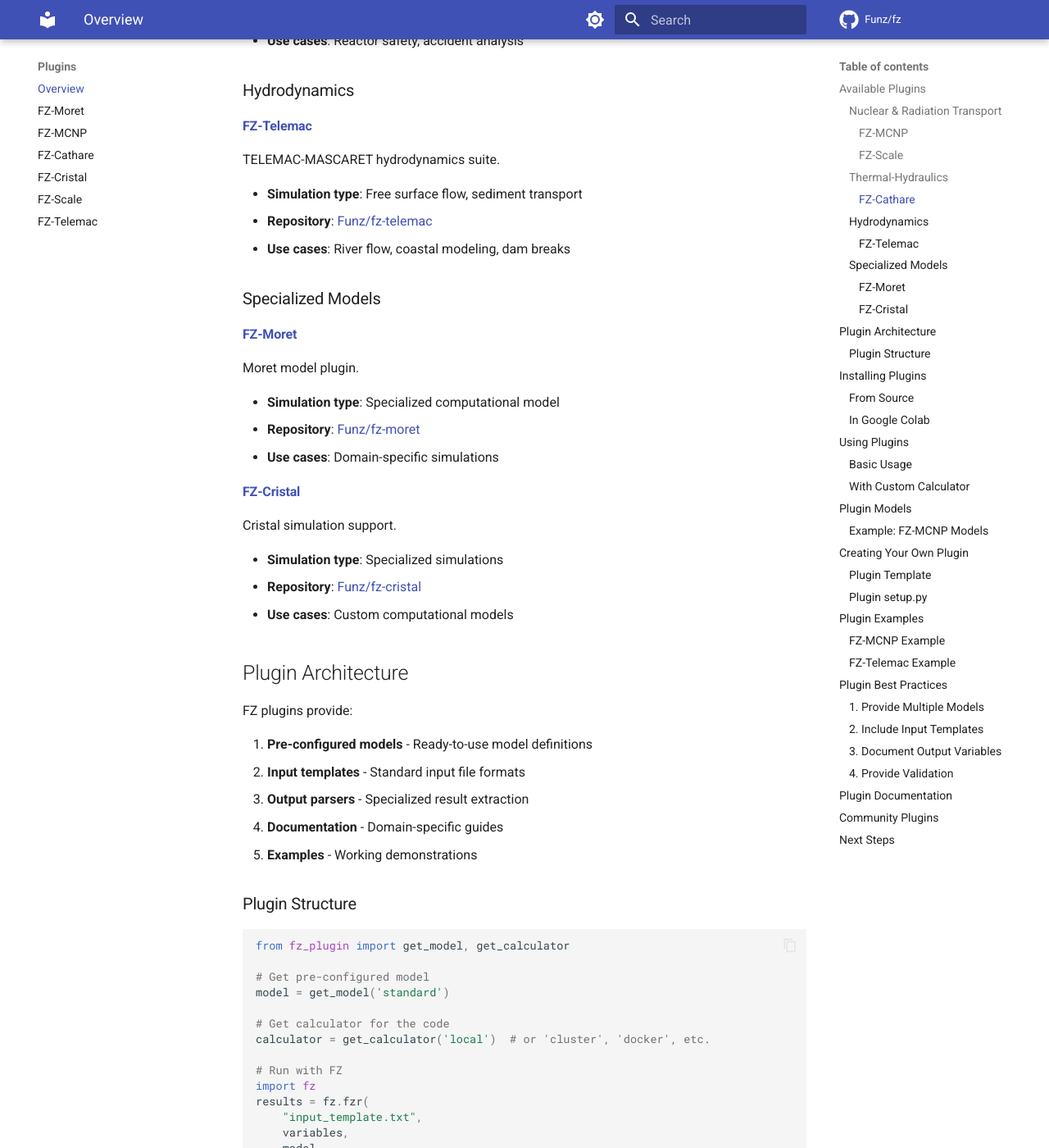
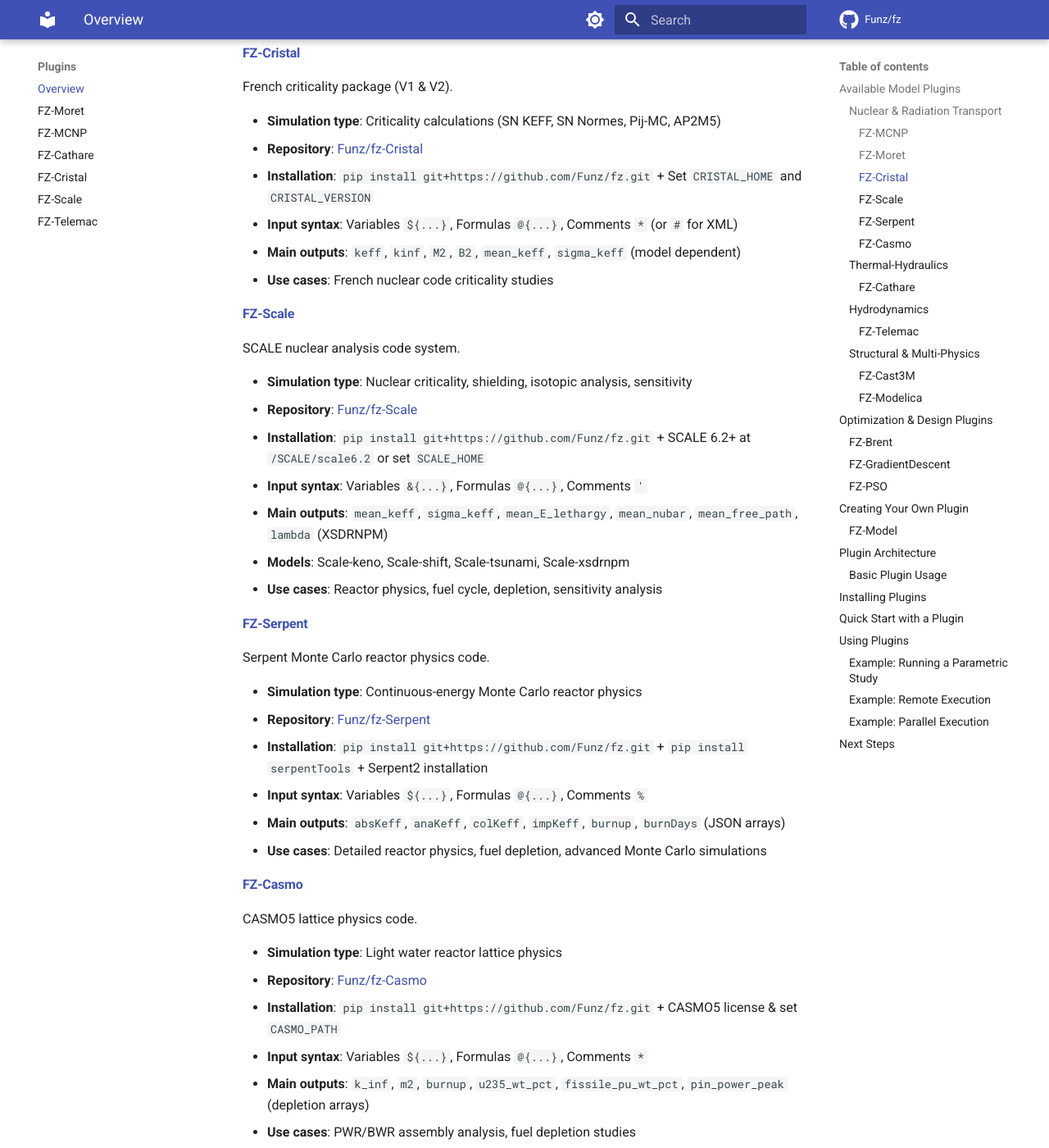
Before and after one commit to Funz/fz.github.io, an MkDocs documentation site: the page built from docs/plugins/index.md, in a window 1280 px wide and 1400 px high, scrolled down 975 px. Shown: the whole window at 82% size. Built offline with MkDocs 1.6.1 and Material for MkDocs 9.7.7, drawn with Linux system fonts in a browser that asks for light colours; comment, search, counter and statistics services are not loaded; the version menu is left out; some of the changed text lies outside the part shown.

Commit message:
sync to 0.9.1

````diff
--- a/docs/plugins/index.md
+++ b/docs/plugins/index.md
@@ -2,32 +2,82 @@
 
 FZ plugins extend the framework with specialized support for specific simulation codes and computational models.
 
-## Available Plugins
+## Available Model Plugins
 
 ### Nuclear & Radiation Transport
 
 #### [FZ-MCNP](mcnp.md)
 Monte Carlo N-Particle Transport Code support.
 
-- **Simulation type**: Radiation transport
-- **Repository**: [Funz/fz-mcnp](https://github.com/Funz/fz-mcnp)
+- **Simulation type**: Radiation transport, criticality calculations
+- **Repository**: [Funz/fz-MCNP](https://github.com/Funz/fz-MCNP)
+- **Installation**: `pip install git+https://github.com/Funz/fz.git` + Set `MCNP_PATH` environment variable
+- **Input syntax**: Variables `%(...)`, Formulas `@{...}`, Comments `C `
+- **Main outputs**: `mean_keff`, `sigma_keff`
 - **Use cases**: Shielding, criticality, dose calculations
+
+#### [FZ-Moret](moret.md)
+MORET Monte Carlo criticality safety calculations.
+
+- **Simulation type**: Reactor physics criticality
+- **Repository**: [Funz/fz-Moret](https://github.com/Funz/fz-Moret)
+- **Installation**: `fz.install('Moret')` + Install MORET at `/opt/MORET/scripts/moret.py`
+- **Input syntax**: Variables `${...}`, Formulas `@{...}`, Comments `*`
+- **Main outputs**: `mean_keff`, `sigma_keff`, `dkeff_pertu`, `sigma_dkeff_pertu`
+- **Use cases**: Criticality safety, parametric reactor studies
+
+#### [FZ-Cristal](cristal.md)
+French criticality package (V1 & V2).
+
+- **Simulation type**: Criticality calculations (SN KEFF, SN Normes, Pij-MC, AP2M5)
+- **Repository**: [Funz/fz-Cristal](https://github.com/Funz/fz-Cristal)
+- **Installation**: `pip install git+https://github.com/Funz/fz.git` + Set `CRISTAL_HOME` and `CRISTAL_VERSION`
+- **Input syntax**: Variables `${...}`, Formulas `@{...}`, Comments `*` (or `#` for XML)
+- **Main outputs**: `keff`, `kinf`, `M2`, `B2`, `mean_keff`, `sigma_keff` (model dependent)
+- **Use cases**: French nuclear code criticality studies
 
 #### [FZ-Scale](scale.md)
 SCALE nuclear analysis code system.
 
-- **Simulation type**: Nuclear criticality, shielding, isotopic analysis
-- **Repository**: [Funz/fz-scale](https://github.com/Funz/fz-scale)
-- **Use cases**: Reactor physics, fuel cycle, depletion
+- **Simulation type**: Nuclear criticality, shielding, isotopic analysis, sensitivity
+- **Repository**: [Funz/fz-Scale](https://github.com/Funz/fz-Scale)
+- **Installation**: `pip install git+https://github.com/Funz/fz.git` + SCALE 6.2+ at `/SCALE/scale6.2` or set `SCALE_HOME`
+- **Input syntax**: Variables `&{...}`, Formulas `@{...}`, Comments `'`
+- **Main outputs**: `mean_keff`, `sigma_keff`, `mean_E_lethargy`, `mean_nubar`, `mean_free_path`, `lambda` (XSDRNPM)
+- **Models**: Scale-keno, Scale-shift, Scale-tsunami, Scale-xsdrnpm
+- **Use cases**: Reactor physics, fuel cycle, depletion, sensitivity analysis
+
+#### [FZ-Serpent](https://github.com/Funz/fz-Serpent)
+Serpent Monte Carlo reactor physics code.
+
+- **Simulation type**: Continuous-energy Monte Carlo reactor physics
+- **Repository**: [Funz/fz-Serpent](https://github.com/Funz/fz-Serpent)
+- **Installation**: `pip install git+https://github.com/Funz/fz.git` + `pip install serpentTools` + Serpent2 installation
+- **Input syntax**: Variables `${...}`, Formulas `@{...}`, Comments `%`
+- **Main outputs**: `absKeff`, `anaKeff`, `colKeff`, `impKeff`, `burnup`, `burnDays` (JSON arrays)
+- **Use cases**: Detailed reactor physics, fuel depletion, advanced Monte Carlo simulations
+
+#### [FZ-Casmo](https://github.com/Funz/fz-Casmo)
+CASMO5 lattice physics code.
+
+- **Simulation type**: Light water reactor lattice physics
+- **Repository**: [Funz/fz-Casmo](https://github.com/Funz/fz-Casmo)
+- **Installation**: `pip install git+https://github.com/Funz/fz.git` + CASMO5 license & set `CASMO_PATH`
+- **Input syntax**: Variables `${...}`, Formulas `@{...}`, Comments `*`
+- **Main outputs**: `k_inf`, `m2`, `burnup`, `u235_wt_pct`, `fissile_pu_wt_pct`, `pin_power_peak` (depletion arrays)
+- **Use cases**: PWR/BWR assembly analysis, fuel depletion studies
 
 ### Thermal-Hydraulics
 
 #### [FZ-Cathare](cathare.md)
 CATHARE thermal-hydraulic system code.
 
-- **Simulation type**: Thermal-hydraulics
-- **Repository**: [Funz/fz-cathare](https://github.com/Funz/fz-cathare)
-- **Use cases**: Reactor safety, accident analysis
+- **Simulation type**: Thermal-hydraulics for reactor safety
+- **Repository**: [Funz/fz-Cathare](https://github.com/Funz/fz-Cathare)
+- **Installation**: `pip install fz` + CATHARE installation
+- **Input syntax**: Variables `$(...)`, Formulas `@(...)`, Comments `*`
+- **Main outputs**: EVOLUTION data from FORT07 (TIME_*, Z_* variables with time series)
+- **Use cases**: Reactor safety, accident analysis, transient simulations
 
 ### Hydrodynamics
 
@@ -35,325 +85,185 @@
 TELEMAC-MASCARET hydrodynamics suite.
 
 - **Simulation type**: Free surface flow, sediment transport
-- **Repository**: [Funz/fz-telemac](https://github.com/Funz/fz-telemac)
-- **Use cases**: River flow, coastal modeling, dam breaks
+- **Repository**: [Funz/fz-Telemac](https://github.com/Funz/fz-Telemac)
+- **Installation**: `pip install git+https://github.com/Funz/fz.git` + `pip install PyTelTools` + Telemac (or Docker)
+- **Input syntax**: Variables `$(...)`, Formulas `@(...)`, Comments `/`
+- **Main outputs**: `S`, `H` (water surface, depth time series at POI from CSV)
+- **Use cases**: River flow, coastal modeling, dam breaks, flood analysis
 
-### Specialized Models
+### Structural & Multi-Physics
 
-#### [FZ-Moret](moret.md)
-Moret model plugin.
+#### [FZ-Cast3M](https://github.com/Funz/fz-Cast3M)
+Cast3m finite element software.
 
-- **Simulation type**: Specialized computational model
-- **Repository**: [Funz/fz-moret](https://github.com/Funz/fz-moret)
-- **Use cases**: Domain-specific simulations
+- **Simulation type**: Structural and fluid mechanics FEM
+- **Repository**: [Funz/fz-Cast3M](https://github.com/Funz/fz-Cast3M)
+- **Installation**: `pip install git+https://github.com/Funz/fz.git` + Cast3m (castem2000/cast3m in PATH)
+- **Input syntax**: Variables `$(...)`, Formulas `%(...)`, Comments `*`
+- **Main outputs**: MESS variables, text files (*.txt), CSV files (*.csv)
+- **Use cases**: Structural mechanics, thermal analysis, coupled simulations
 
-#### [FZ-Cristal](cristal.md)
-Cristal simulation support.
+#### [FZ-Modelica](https://github.com/Funz/fz-Modelica)
+OpenModelica multi-physics simulation.
 
-- **Simulation type**: Specialized simulations
-- **Repository**: [Funz/fz-cristal](https://github.com/Funz/fz-cristal)
-- **Use cases**: Custom computational models
+- **Simulation type**: Multi-domain modeling (mechanics, thermodynamics, electrical, control)
+- **Repository**: [Funz/fz-Modelica](https://github.com/Funz/fz-Modelica)
+- **Installation**: `pip install git+https://github.com/Funz/fz.git` + OpenModelica installation
+- **Input syntax**: Variables `${...~default}`, Formulas `@{...}`, Comments `//`
+- **Main outputs**: `res` (JSON dictionary with all CSV simulation results)
+- **Use cases**: Physical system modeling, control systems, thermal analysis
+
+## Optimization & Design Plugins
+
+#### [FZ-Brent](https://github.com/Funz/fz-brent)
+Brent's method for 1D optimization.
+
+- **Type**: Optimization algorithm
+- **Repository**: [Funz/fz-brent](https://github.com/Funz/fz-brent)
+- **Language**: R
+- **Use cases**: Single-variable optimization, root finding
+
+#### [FZ-GradientDescent](https://github.com/Funz/fz-gradientdescent)
+Gradient descent optimization.
+
+- **Type**: Optimization algorithm
+- **Repository**: [Funz/fz-gradientdescent](https://github.com/Funz/fz-gradientdescent)
+- **Language**: R
+- **Use cases**: Multi-variable optimization, machine learning
+
+#### [FZ-PSO](https://github.com/Funz/fz-PSO)
+Particle Swarm Optimization.
+
+- **Type**: Optimization algorithm
+- **Repository**: [Funz/fz-PSO](https://github.com/Funz/fz-PSO)
+- **Use cases**: Global optimization, non-convex problems
+
+## Creating Your Own Plugin
+
+### [FZ-Model](https://github.com/Funz/fz-Model)
+Generic template repository for creating new fz model plugins.
+
+- **Type**: Plugin template
+- **Repository**: [Funz/fz-Model](https://github.com/Funz/fz-Model)
+- **Purpose**: Starting point for new simulation code integrations
+- **Includes**: Example structure, documentation templates, test framework
 
 ## Plugin Architecture
 
-FZ plugins provide:
+FZ plugins typically include:
 
-1. **Pre-configured models** - Ready-to-use model definitions
-2. **Input templates** - Standard input file formats
-3. **Output parsers** - Specialized result extraction
-4. **Documentation** - Domain-specific guides
-5. **Examples** - Working demonstrations
+1. **Model definition** (`.fz/models/*.json`) - Variable syntax, output parsing rules
+2. **Calculator scripts** (`.fz/calculators/*.sh`) - Execution wrapper for simulation code
+3. **Calculator configuration** (`.fz/calculators/*.json`) - URI and model mappings
+4. **Examples** - Working input files and usage demonstrations
+5. **Tests** - Validation suite for the plugin
 
-### Plugin Structure
+### Basic Plugin Usage
 
 ```python
-from fz_plugin import get_model, get_calculator
+import fz
 
-# Get pre-configured model
-model = get_model('standard')
-
-# Get calculator for the code
-calculator = get_calculator('local')  # or 'cluster', 'docker', etc.
-
-# Run with FZ
-import fz
+# Run parametric study using a plugin
 results = fz.fzr(
-    "input_template.txt",
-    variables,
-    model,
-    calculators=calculator
+    input_path="simulation_input.ext",
+    input_variables={
+        "param1": [1.0, 2.0, 3.0],
+        "param2": [0.5, 1.0]
+    },
+    model="ModelName",  # From plugin's .fz/models/
+    calculators="localhost_ModelName",  # From plugin's .fz/calculators/
+    results_dir="my_results"
 )
 ```
 
 ## Installing Plugins
 
-### From Source
+Most plugins are used directly by cloning their repositories:
 
 ```bash
 # Clone plugin repository
-git clone https://github.com/Funz/fz-<plugin>.git
-cd fz-<plugin>
+git clone https://github.com/Funz/fz-<PluginName>.git
+cd fz-<PluginName>
 
-# Install
-pip install -e .
+# The .fz/ directory is automatically detected by fz
+# Install simulation code separately (MCNP, OpenModelica, etc.)
 ```
 
-### In Google Colab
+Some plugins provide Python installation via `fz.install()`:
 
 ```python
-!pip install git+https://github.com/Funz/fz-<plugin>.git
+import fz
+fz.install('Moret')  # Installs Moret plugin
 ```
+
+## Quick Start with a Plugin
+
+1. **Install fz framework**: `pip install git+https://github.com/Funz/fz.git`
+2. **Clone plugin**: `git clone https://github.com/Funz/fz-<PluginName>.git`
+3. **Install simulation code**: Follow plugin's README for code installation
+4. **Run example**: Check plugin's `examples/` directory or README
 
 ## Using Plugins
 
-### Basic Usage
+### Example: Running a Parametric Study
 
 ```python
 import fz
-from fz_mcnp import get_model
 
-# Use plugin model
-model = get_model('criticality')
+# Run parametric study with FZ-MCNP plugin
+results = fz.fzr(
+    input_path="examples/godiva.inp",
+    input_variables={
+        "r": [8.5, 8.741, 9.0]  # Sphere radius
+    },
+    model="MCNP",
+    calculators="localhost_MCNP",
+    results_dir="mcnp_results"
+)
 
-# Define parameters
-variables = {
-    "enrichment": [2.0, 3.0, 4.0, 5.0],
-    "radius": [10, 15, 20],
-    "height": [30, 40, 50]
-}
+print(results[['r', 'mean_keff', 'sigma_keff']])
+```
 
-# Run parametric study
+### Example: Remote Execution
+
+```python
+# Run on remote HPC cluster via SSH
 results = fz.fzr(
-    "reactor.inp",
-    variables,
-    model,
-    calculators="sh://mcnp6 i=reactor.inp",
-    results_dir="mcnp_results"
+    input_path="input.inp",
+    input_variables={"enrichment": [3.0, 4.0, 5.0]},
+    model="MCNP",
+    calculators="ssh://user@hpc.edu/bash /path/to/calculators/MCNP.sh",
+    results_dir="remote_results"
 )
 ```
 
-### With Custom Calculator
+### Example: Parallel Execution
 
 ```python
-# Define calculator for HPC
-calculator = "ssh://user@cluster.edu/module load mcnp && mcnp6"
-
+# Use multiple local calculator instances for parallelization
 results = fz.fzr(
-    "reactor.inp",
-    variables,
-    model,
-    calculators=calculator,
-    results_dir="mcnp_hpc_results"
+    input_path="simulation.inp",
+    input_variables={"param": list(range(100))},
+    model="MyModel",
+    calculators=["localhost_MyModel"] * 4,  # 4 parallel workers
+    results_dir="parallel_results"
 )
 ```
-
-## Plugin Models
-
-Each plugin provides pre-configured models for common use cases.
-
-### Example: FZ-MCNP Models
-
-```python
-from fz_mcnp import list_models, get_model
-
-# List available models
-models = list_models()
-print(models)
-# ['criticality', 'shielding', 'dose', 'activation']
-
-# Get specific model
-criticality_model = get_model('criticality')
-print(criticality_model)
-# {
-#     'varprefix': '$',
-#     'output': {
-#         'k_eff': 'grep "final result" output | ...',
-#         'k_err': '...'
-#     }
-# }
-```
-
-## Creating Your Own Plugin
-
-### Plugin Template
-
-```python
-# fz_myplugin/__init__.py
-
-# Pre-defined models
-MODELS = {
-    'standard': {
-        'varprefix': '$',
-        'formulaprefix': '@',
-        'output': {
-            'result1': 'grep ...',
-            'result2': 'grep ...'
-        }
-    }
-}
-
-def get_model(name='standard'):
-    """Get pre-configured model"""
-    if name not in MODELS:
-        raise ValueError(f"Model {name} not found")
-    return MODELS[name]
-
-def get_calculator(env='local'):
-    """Get calculator URI for environment"""
-    calculators = {
-        'local': 'sh://mysim',
-        'cluster': 'ssh://user@cluster/mysim',
-        'docker': 'sh://docker run mysim'
-    }
-    return calculators.get(env, calculators['local'])
-```
-
-### Plugin setup.py
-
-```python
-from setuptools import setup, find_packages
-
-setup(
-    name='fz-myplugin',
-    version='0.1.0',
-    packages=find_packages(),
-    install_requires=['fz>=0.9.1'],
-    author='Your Name',
-    description='FZ plugin for MySimulation',
-    url='https://github.com/yourusername/fz-myplugin',
-)
-```
-
-## Plugin Examples
-
-### FZ-MCNP Example
-
-```python
-import fz
-from fz_mcnp import get_model
-
-model = get_model('shielding')
-
-results = fz.fzr(
-    "shield.inp",
-    {
-        "thickness": [5, 10, 15, 20],  # cm
-        "material": ["concrete", "lead", "steel"]
-    },
-    model,
-    calculators="sh://mcnp6 i=shield.inp",
-    results_dir="shielding_study"
-)
-
-# Analyze dose reduction
-print(results.groupby('material')['dose_rate'].mean())
-```
-
-### FZ-Telemac Example
-
-```python
-import fz
-from fz_telemac import get_model
-
-model = get_model('2d_flow')
-
-results = fz.fzr(
-    "river.cas",
-    {
-        "discharge": [100, 200, 500, 1000],  # m³/s
-        "roughness": [0.02, 0.03, 0.04]      # Manning's n
-    },
-    model,
-    calculators="sh://telemac2d river.cas",
-    results_dir="flood_analysis"
-)
-
-# Extract peak water level
-print(results.groupby('discharge')['max_water_level'].describe())
-```
-
-## Plugin Best Practices
-
-### 1. Provide Multiple Models
-
-```python
-MODELS = {
-    'simple': {...},      # Basic use case
-    'advanced': {...},    # Advanced features
-    'validation': {...}   # Model validation
-}
-```
-
-### 2. Include Input Templates
-
-```
-fz_myplugin/
-├── __init__.py
-├── models.py
-├── templates/
-│   ├── basic_input.txt
-│   ├── advanced_input.txt
-│   └── validation_input.txt
-└── examples/
-    └── example_study.py
-```
-
-### 3. Document Output Variables
-
-```python
-MODELS = {
-    'standard': {
-        'output': {
-            'k_eff': 'grep "k-eff" ...',     # Effective multiplication factor
-            'k_err': 'grep "error" ...',     # Statistical uncertainty
-            'runtime': 'grep "time" ...'     # Computation time (s)
-        }
-    }
-}
-```
-
-### 4. Provide Validation
-
-```python
-def validate_input(variables):
-    """Validate input parameters"""
-    if variables.get('temperature', 0) < 0:
-        raise ValueError("Temperature must be positive")
-    # More validation...
-```
-
-## Plugin Documentation
-
-Each plugin should include:
-
-- **README.md** - Overview and quick start
-- **Installation guide** - Setup instructions
-- **Model reference** - Available models and outputs
-- **Examples** - Working demonstrations
-- **API reference** - Function documentation
-
-## Community Plugins
-
-Want to contribute a plugin?
-
-1. Fork the [FZ plugin template](https://github.com/Funz/fz-plugin-template)
-2. Implement your plugin
-3. Add tests and documentation
-4. Submit a pull request
 
 ## Next Steps
 
 Explore specific plugins:
 
-- [FZ-Moret](moret.md) - Moret model
-- [FZ-MCNP](mcnp.md) - Monte Carlo N-Particle
+- [FZ-Moret](moret.md) - MORET Monte Carlo criticality
+- [FZ-MCNP](mcnp.md) - Monte Carlo N-Particle transport
 - [FZ-Cathare](cathare.md) - Thermal-hydraulics
-- [FZ-Cristal](cristal.md) - Cristal simulations
-- [FZ-Scale](scale.md) - Nuclear analysis
+- [FZ-Cristal](cristal.md) - French criticality package
+- [FZ-Scale](scale.md) - SCALE nuclear analysis
 - [FZ-Telemac](telemac.md) - Hydrodynamics
 
 Or learn more:
 
+- [Installation Guide](../getting-started/installation.md) - Get started with FZ
 - [User Guide](../user-guide/core-functions/fzi.md) - FZ fundamentals
 - [Examples](../examples/perfectgas.md) - Complete examples
-- [Contributing](../contributing/development.md) - Develop plugins
+- [Contributing](../contributing/development.md) - Develop your own plugins
--- a/mkdocs.yml
+++ b/mkdocs.yml
@@ -89,6 +89,7 @@
       - fzc - Compile: user-guide/core-functions/fzc.md
       - fzo - Parse Output: user-guide/core-functions/fzo.md
       - fzr - Run Study: user-guide/core-functions/fzr.md
+      - fzl - List Models/Calculators: user-guide/core-functions/fzl.md
     - Model Definition: user-guide/model-definition.md
     - Calculators:
       - Overview: user-guide/calculators/overview.md
````
Also changed, not shown: docs/getting-started/concepts.md (+12 -0 lines), docs/getting-started/installation.md (+19 -13 lines), docs/reference/api.md (+1 -0 lines), docs/user-guide/core-functions/fzl.md (added, +97 -0 lines), docs/user-guide/core-functions/fzr.md (+50 -0 lines).
